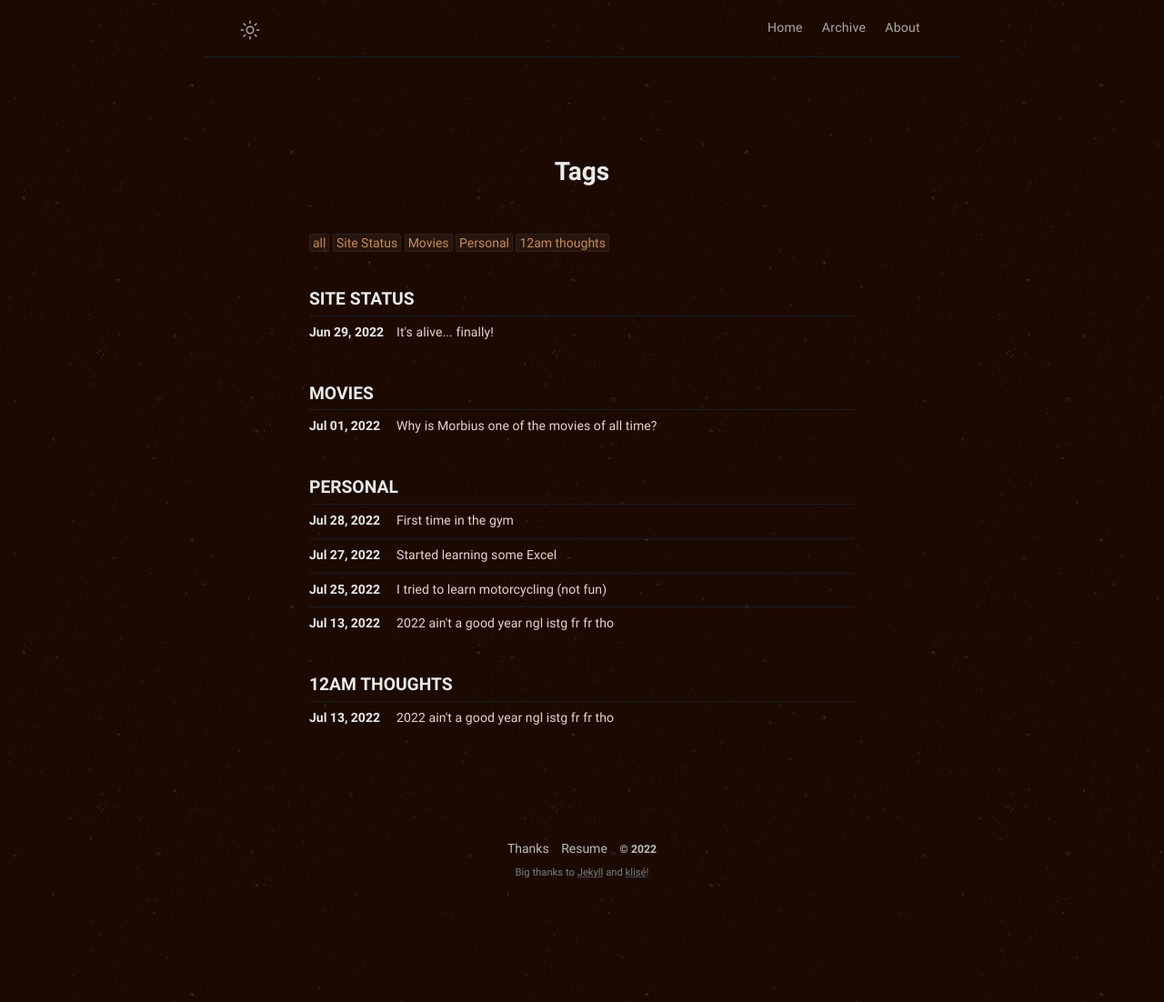
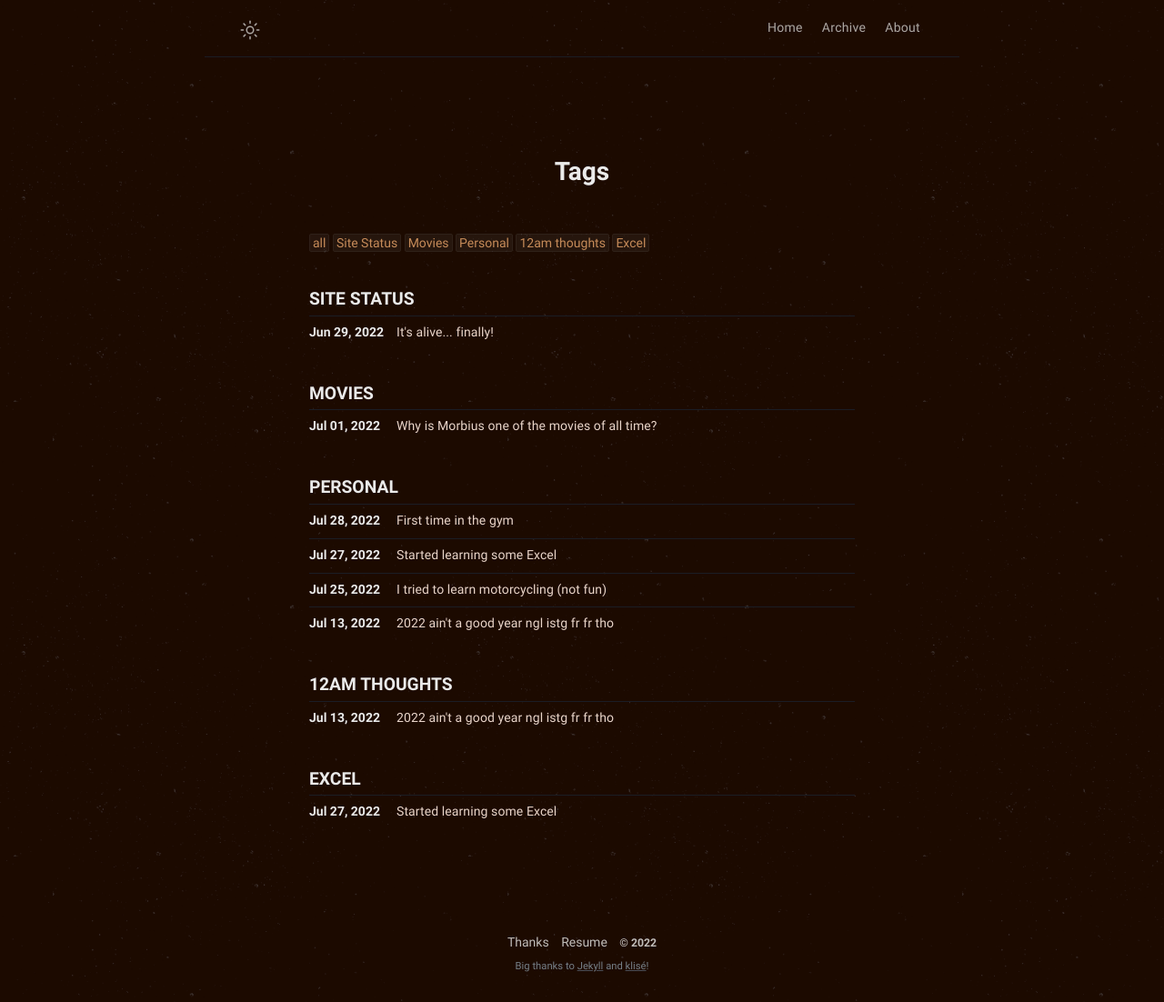
Before and after one commit to philippines69/carlcastroarchives, a Jekyll site: the page built from tags.html, in a window 1280 px wide. Shown: the whole page at 91% size. Built offline with Jekyll 4.4.1, drawn with Linux system fonts in a browser that asks for light colours; before the commit the page ends 999 px from its top, so only the background shows below that.

Commit message:
Update from Forestry.io philippines69 updated _posts/2022-07-26-starting-a-course-on-excel-wish-me-luck.md

```diff
--- a/_posts/2022-07-26-starting-a-course-on-excel-wish-me-luck.md
+++ b/_posts/2022-07-26-starting-a-course-on-excel-wish-me-luck.md
@@ -1,6 +1,7 @@
 ---
 tags:
 - Personal
+- Excel
 layout: post
 title: Started learning some Excel
 date: 2022-07-26 16:00:00 +0000
```
